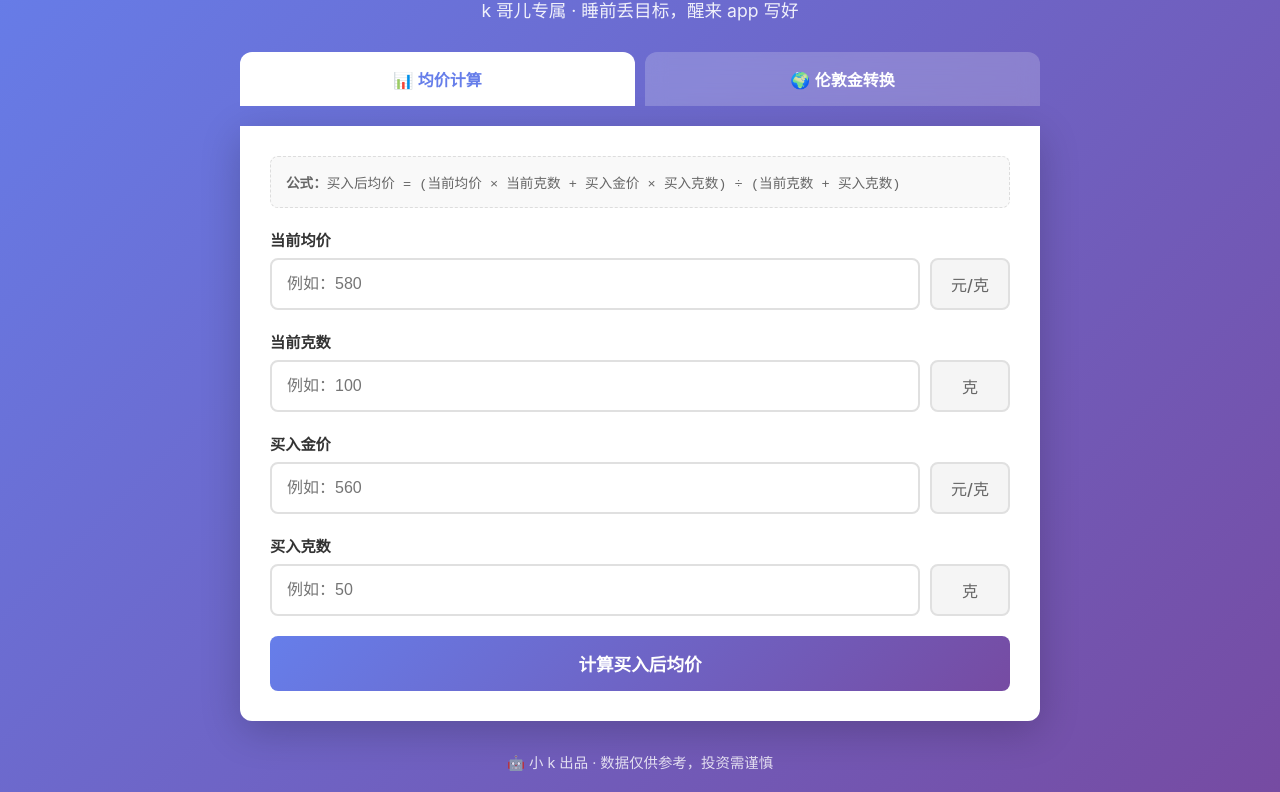
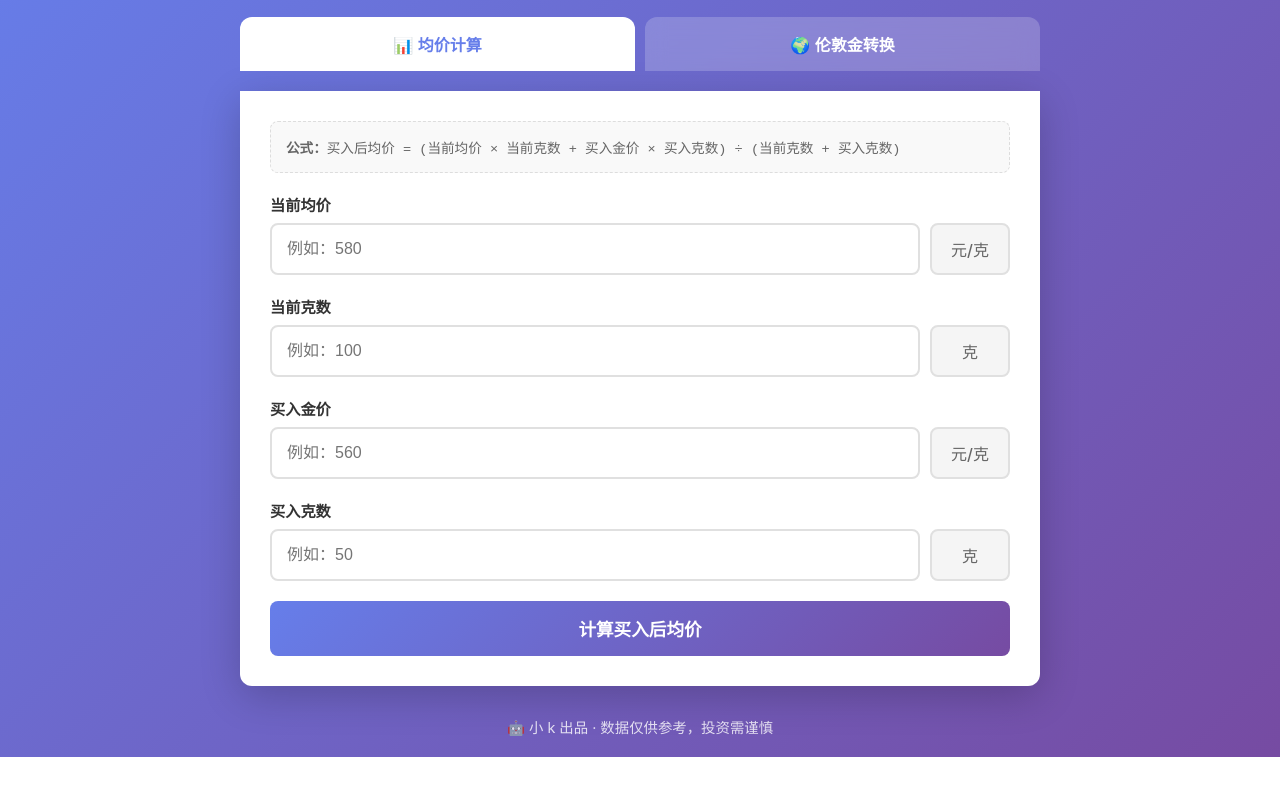
Before and after one commit to SkyWalkerKKKK/gold-calculator, a plain HTML site: page index.html in a window 1280 px wide. Shown: the part 91-883 px from the top of the page. After the commit the page ends 848 px from the top, so only its background shows below. Drawn offline with Linux system fonts and the light colour scheme.

Commit message:
🔧 删除副标题

```diff
--- a/index.html
+++ b/index.html
@@ -263,7 +263,6 @@
     <div class="container">
         <header>
             <h1>💰 金价计算器</h1>
-            <p>k 哥儿专属 · 睡前丢目标，醒来 app 写好</p>
         </header>
 
         <div class="tabs">
```
